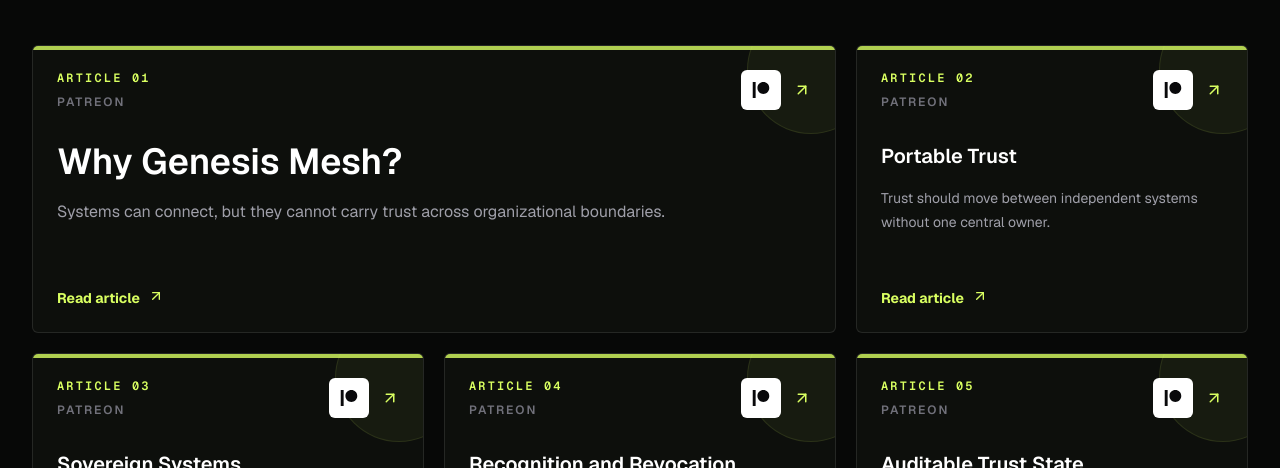
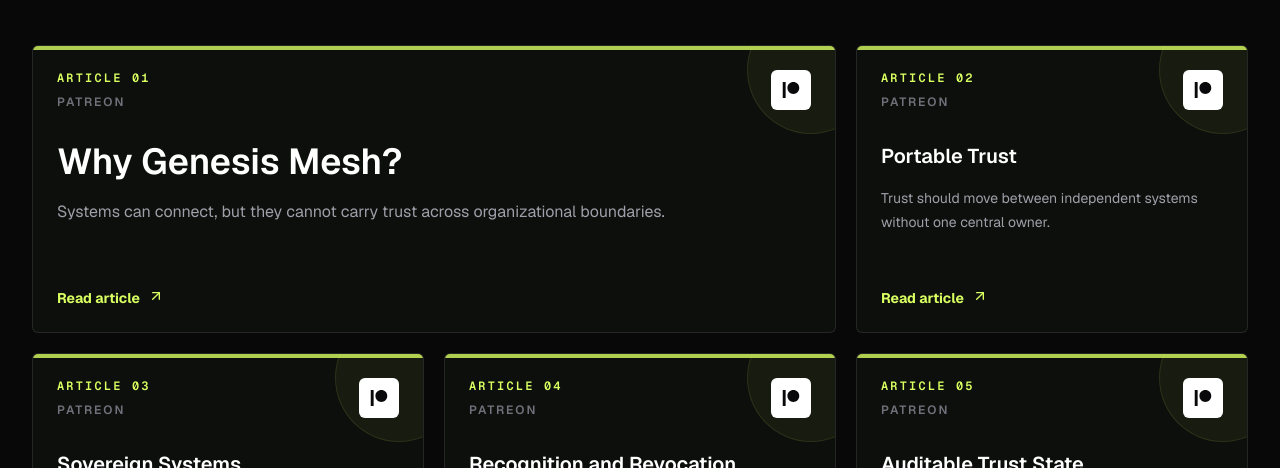
Before and after one commit to GenesisMeshLabs/connectorzzz-dev, a Next.js app: page /genesismesh/articles in a window 1280 px wide. Shown: the part 292-760 px from the top of the page. Built offline with nearby package versions, Linux system fonts and the light colour scheme; no server answers.

Commit message:
Simplify article card action affordance

```diff
--- a/src/app/genesismesh/articles/page.tsx
+++ b/src/app/genesismesh/articles/page.tsx
@@ -46,14 +46,8 @@ export default async function ArticlesPage() {
                       {article.channel}
                     </p>
                   </div>
-                  <div className="flex items-center gap-3">
-                    <div className="flex h-10 w-10 items-center justify-center rounded-md bg-white text-zinc-950 transition group-hover:bg-[#d9ff61]">
-                      <BrandIcon name="patreon" className="h-5 w-5" />
-                    </div>
-                    <ArrowUpRight
-                      className="text-[#d9ff61] transition group-hover:translate-x-0.5 group-hover:-translate-y-0.5"
-                      size={18}
-                    />
+                  <div className="flex h-10 w-10 items-center justify-center rounded-md bg-white text-zinc-950 transition group-hover:bg-[#d9ff61]">
+                    <BrandIcon name="patreon" className="h-5 w-5" />
                   </div>
                 </div>
                 <h2
```
